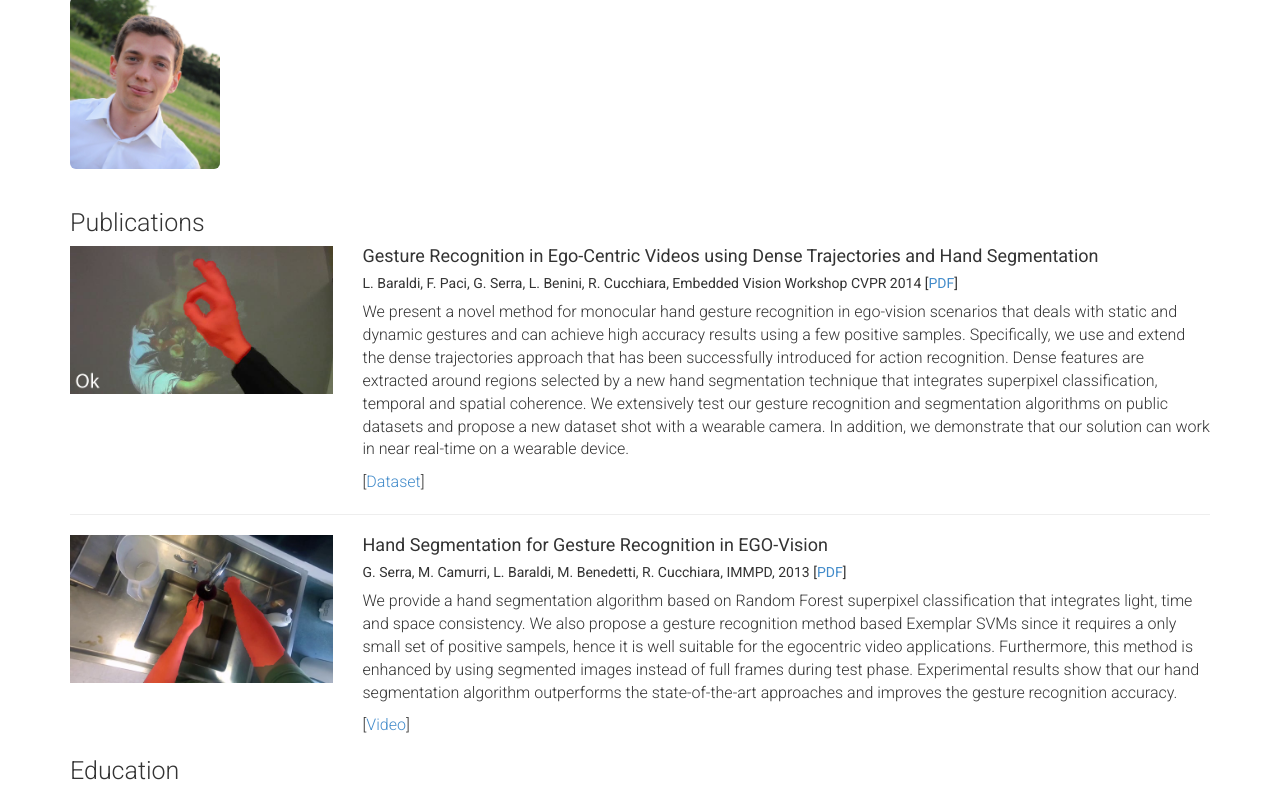
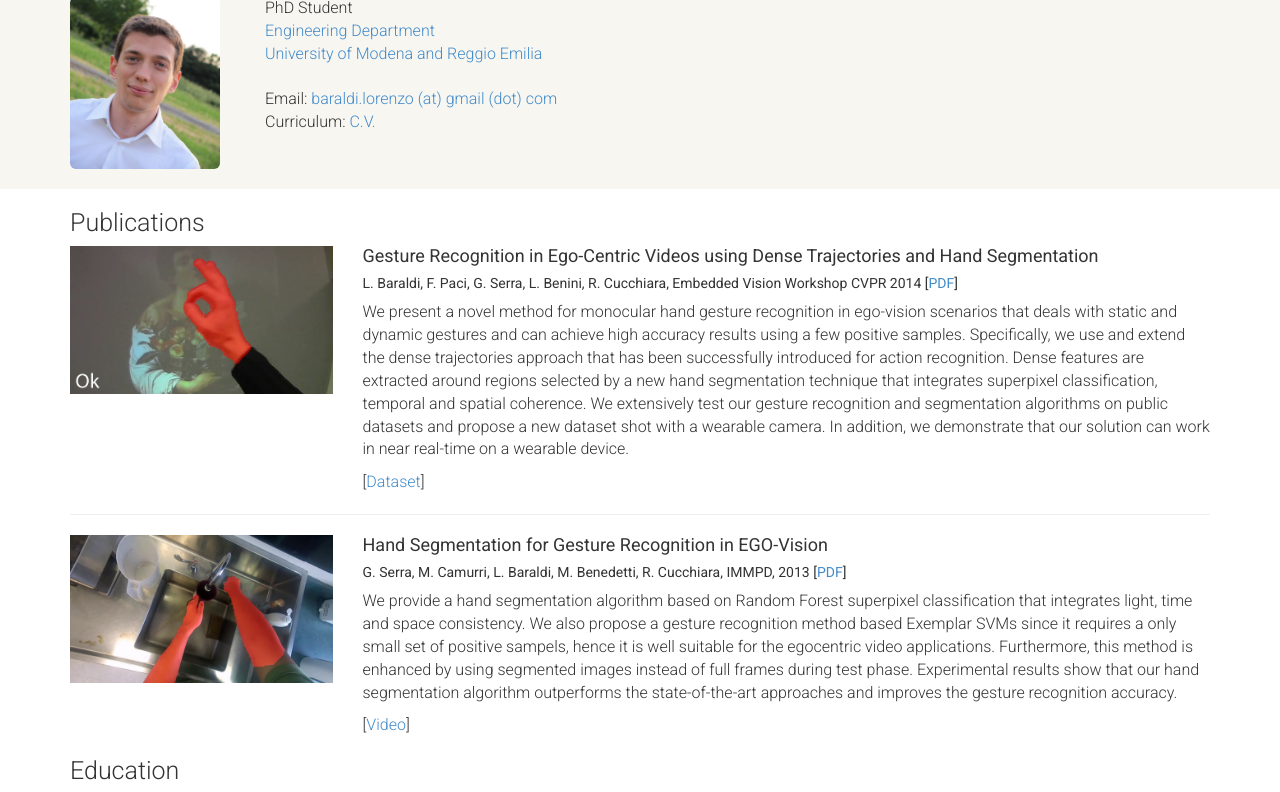
Before and after one commit to ominux/baraldilorenzo.github.io, a plain HTML site: page index.html in a window 1280 px wide. Shown: the part 66-858 px from the top of the page. Drawn offline with nearby package versions, Linux system fonts and the light colour scheme.

Commit message:
Fix style.css

```diff
--- a/style.css
+++ b/style.css
@@ -19,12 +19,7 @@ h4 {
 }
 
 .header {
-  background-image: url('images/background.jpg');
+  background-color: #f7f6f1;
   padding-bottom: 20px;
   margin-bottom: 10 px;
-  color: #fff;
 }
-
-.header a {
- color: #fff;
-}
```
